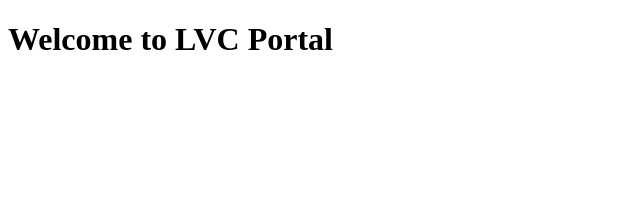
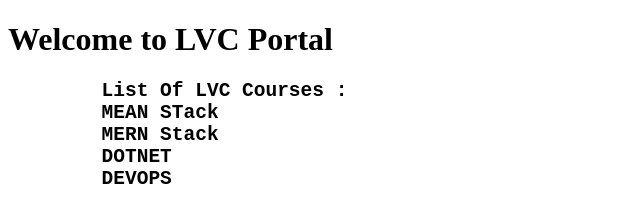
Before and after one commit to educationtalk2021/LVCTest, a plain HTML site: page index.html in a window 1280 px wide. Shown: the whole page, without its empty margins (0-640 px from the left). Drawn offline with Linux system fonts and the light colour scheme.

Commit message:
Added LVC Courses

```diff
--- a/index.html
+++ b/index.html
@@ -9,5 +9,15 @@
 <body>
     <h1> Welcome to LVC Portal</h1>
 
+    <h2>
+        <pre>
+        List Of LVC Courses :
+        MEAN STack
+        MERN Stack
+        DOTNET
+        DEVOPS
+        </pre>
+    </h2>
+
 </body>
 </html>
```
